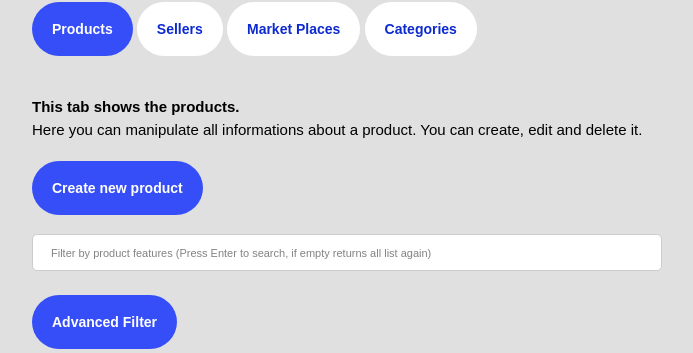
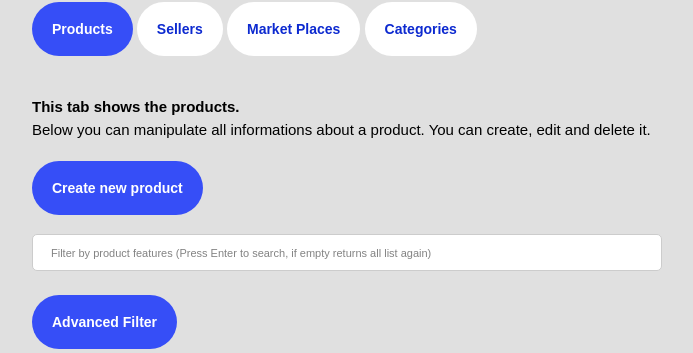
Before and after one commit to mamazinho/olist-challenge, a Django app: page / in a window 1280 px wide. Shown: the part 154-507 px from the top of the page, without its empty margins (158-851 px from the left). Run offline with Django 3.2, Linux system fonts and the light colour scheme; data that the repository does not hold is empty.

Commit message:
change to below text

```diff
--- a/olist/templates/categories.html
+++ b/olist/templates/categories.html
@@ -1,7 +1,7 @@
 <section ng-controller="CategoriesCtrl">
     <section class="content">
         <h4>This tab shows the Categories.</h4>
-        <p>Here you can manipulate all informations about a category. You can create, edit and delete it.</p>
+        <p>Below you can manipulate all informations about a category. You can create, edit and delete it.</p>
 
         <div class="buttons">
             <button class="main" ng-click="openCreateCategoryModal=true">Create new category</button>
--- a/olist/templates/marketPlaces.html
+++ b/olist/templates/marketPlaces.html
@@ -1,7 +1,7 @@
 <section ng-controller="MarketPlacesCtrl">
     <section class="content">
         <h4>This tab shows the Market places.</h4>
-        <p>Here you can manipulate all informations about a Market Place (MP). You can create, edit and delete it.</p>
+        <p>Below you can manipulate all informations about a Market Place (MP). You can create, edit and delete it.</p>
 
         <div class="buttons">
             <button class="main" ng-click="openCreateMPModal=true">Create new Market Place</button>
--- a/olist/templates/products.html
+++ b/olist/templates/products.html
@@ -1,7 +1,7 @@
 <section ng-controller="ProductsCtrl">
     <section class="content">
         <h4>This tab shows the products.</h4>
-        <p>Here you can manipulate all informations about a product. You can create, edit and delete it. </p>
+        <p>Below you can manipulate all informations about a product. You can create, edit and delete it. </p>
 
         <div class="buttons">
             <button class="main" ng-click="openCreateProduct()">Create new product</button>
--- a/olist/templates/sellers.html
+++ b/olist/templates/sellers.html
@@ -1,7 +1,7 @@
 <section ng-controller="SellersCtrl">
     <section class="content">
         <h4>This tab shows the sellers.</h4>
-        <p>Here you can manipulate all informations about a seller. You can create, edit and delete it.</p>
+        <p>Below you can manipulate all informations about a seller. You can create, edit and delete it.</p>
 
         <div class="buttons">
             <button class="main" ng-click="openCreateSellerModal=true">Create new seller</button>
```
